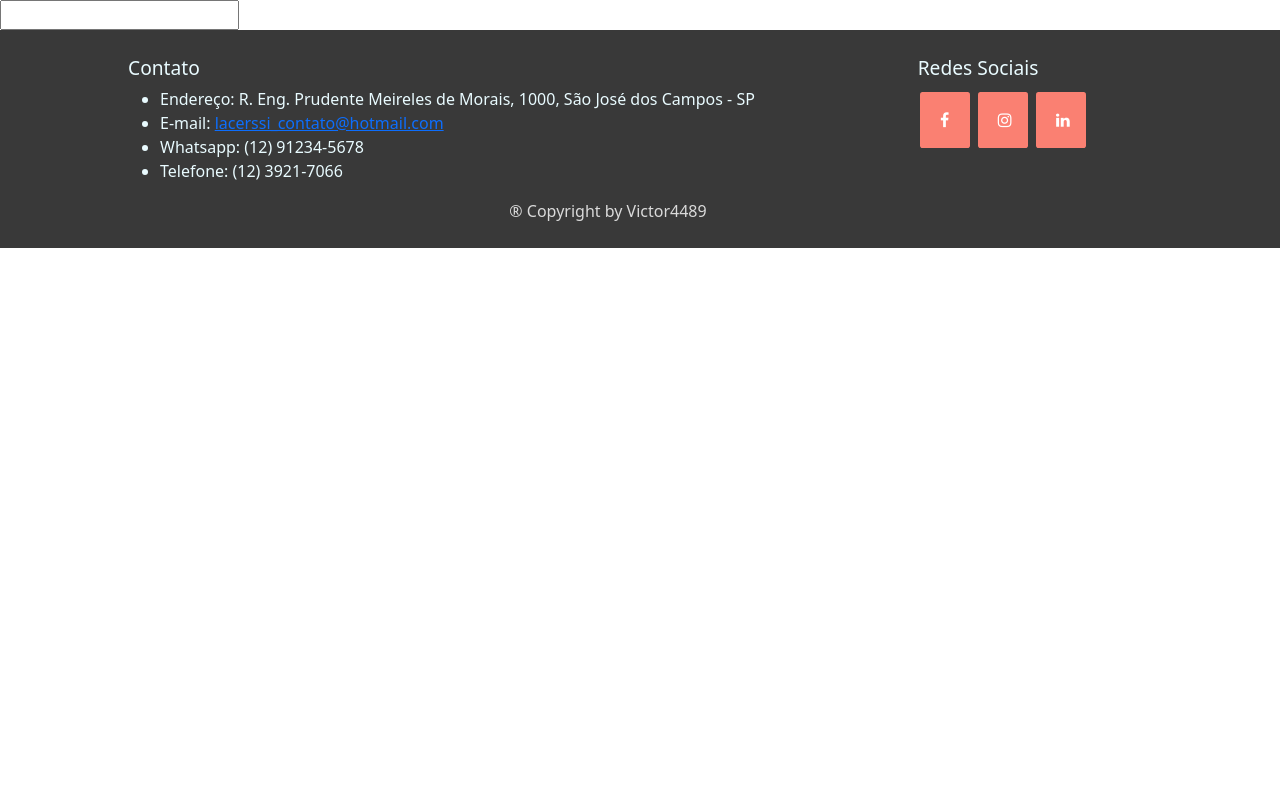
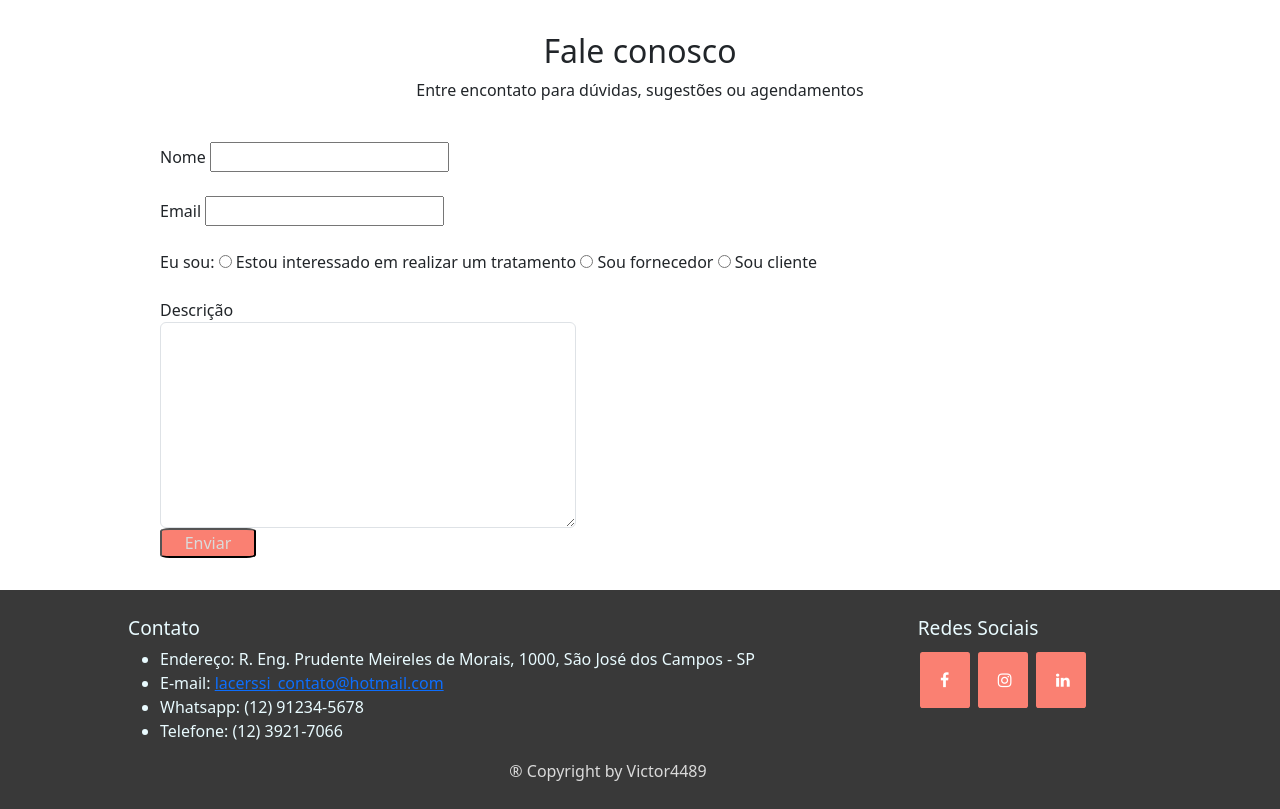
Before and after one commit to victor4486/Desafio-3, a Flask app: page /contato in a window 1280 px wide. Shown: the part 104-913 px from the top of the page. Before the commit the page ends 352 px from the top, so only its background shows below. Run offline with Flask 3, Linux system fonts and the light colour scheme.

Commit message:
adicionando formulario p  aba contato

```diff
--- a/static/css/style.css
+++ b/static/css/style.css
@@ -274,4 +274,32 @@ footer h1{
     object-fit: cover;
 }
 
-/* responsividade */
+/* ################ contato ############### */
+
+.container-contato{
+    padding: 2rem 10rem;
+}
+
+.container-contato h1, p{
+    display: flex;
+    justify-content: center;
+}
+
+.container-contato h1{
+    font-size: 2rem;
+}
+
+.form{
+    display: block;
+    align-items: center;
+    justify-content: left;
+}
+
+
+.button-contato{
+    width: 10%;
+    height: 15%;
+    color: var(--backgroud-button);
+    background-color: var(--primary-color);
+    border-radius: 10%;
+}
--- a/templates/base.html
+++ b/templates/base.html
@@ -36,7 +36,7 @@
                             <li><a href='/Tratamentos#massagem'>Massagem</a></li>
                         </ul>
                     </li>
-                    <li><a href="/">Contato</a></li>
+                    <li><a href="/contato">Contato</a></li>
                 </ul>
             </div>
 
--- a/templates/contato.html
+++ b/templates/contato.html
@@ -3,10 +3,55 @@
 {% block conteudo %}
 
 <main>
-    <section>
-        <input type="text">
+    <div class='container-contato'>
+        <h1>Fale conosco</h1>
+        <p>Entre encontato para dúvidas, sugestões ou agendamentos</p>
 
+        <section class='form'>
+            <form>
+                <fieldset>
 
-    </section>
+                <br>
+
+                <div>
+                    <label>Nome</label>
+                    <input type='text' name='nome' id='nome' required>
+                </div>
+
+                <br>
+
+                <div>
+                    <label>Email</label>
+                    <input type='email' name='email' id='email' required>
+                </div>
+
+                <br>
+
+                <div>
+                    <label>Eu sou:</label>
+
+                    <input type="radio" id='PF' name='PF' value='PF' required>
+                    <label>Estou interessado em realizar um tratamento</label>
+
+                    <input type="radio" id='PF' name='PJ' value='PJ'>
+                    <label>Sou fornecedor</label>
+
+                    <input type="radio" id='PF' name='CL' value='CL'>
+                    <label>Sou cliente</label>
+                </div>
+
+                <br>
+
+                <div>
+                    <label>Descrição</label>
+                    <textarea class="form-control" name="descricao" id="descricao" rows="8" style='width:26em' required></textarea>
+                </div>
+
+                <button class='button-contato'>Enviar</button>
+
+            </fieldset>
+            </form>
+        </section>
+    </div>
 </main>
 {% endblock %}
```
